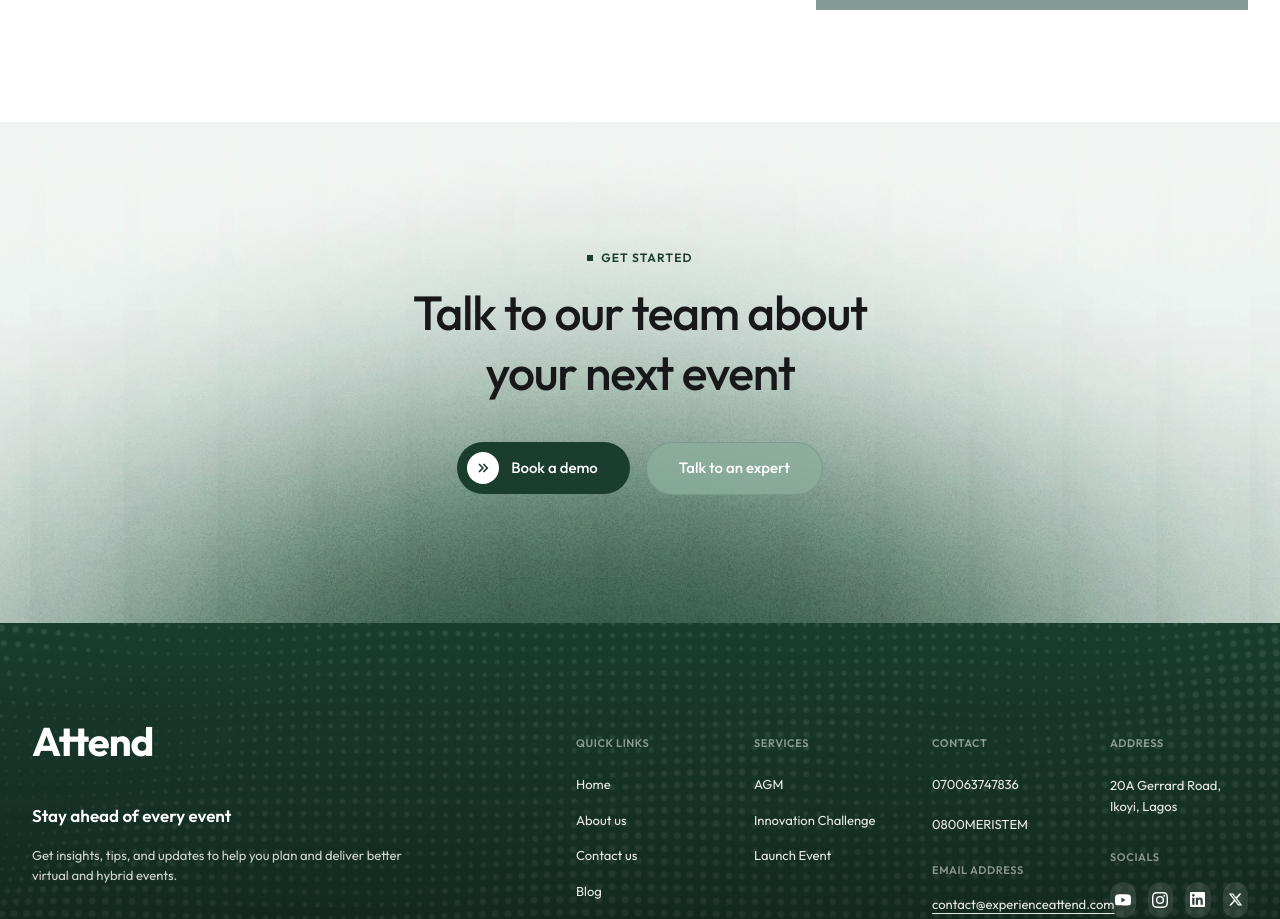
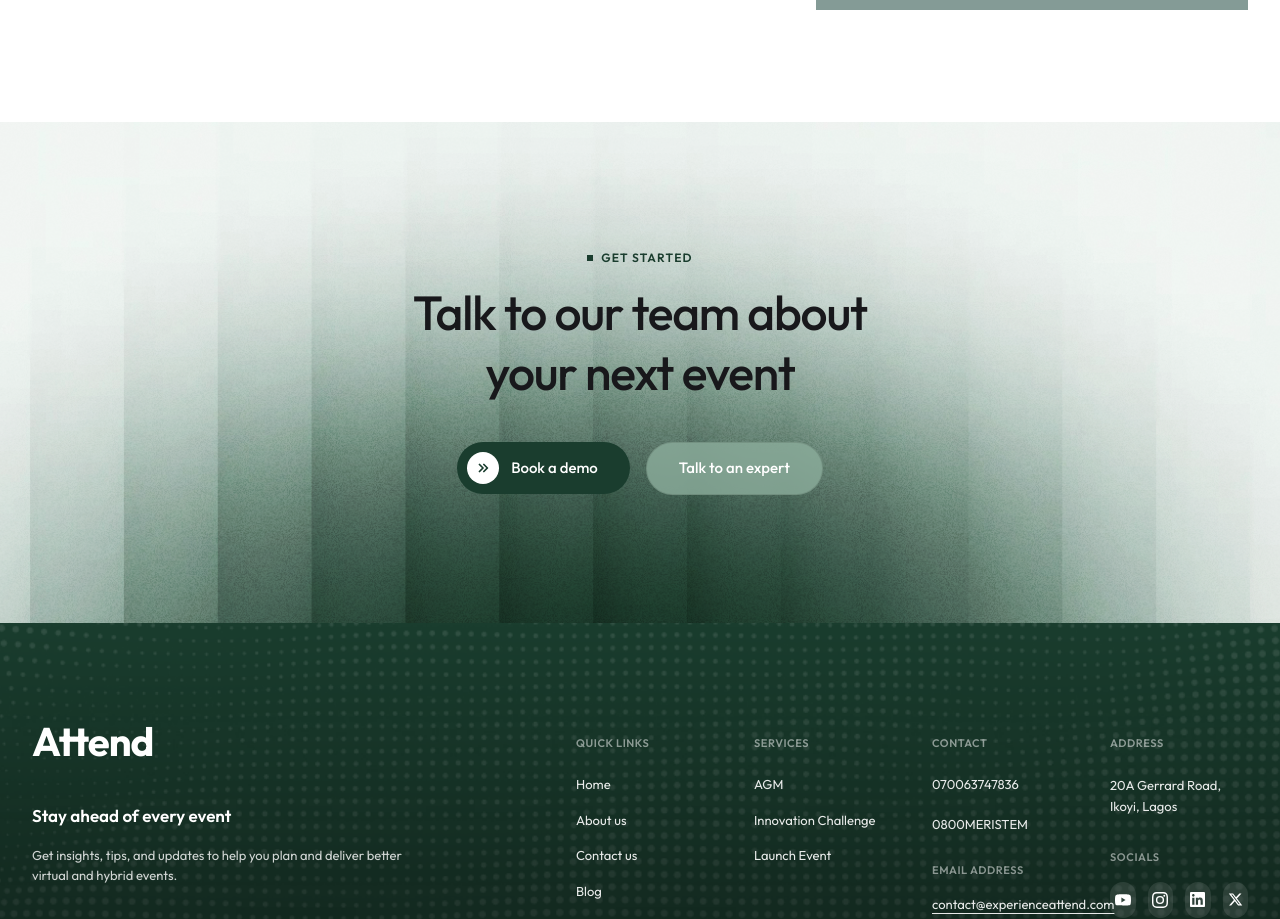
Before and after one commit to Ericallibalogun/ATTEND, a Next.js app: page / in a window 1280 px wide. Shown: the part 2580-3499 px from the top of the page. Built offline with nearby package versions, Linux system fonts and the light colour scheme; no server answers.

Commit message:
Use new Frame 1321325422 rectangle image with repeat-x and center alignment plus Ellipse 169 and Noise

```diff
--- a/src/components/layout/footer-cta.tsx
+++ b/src/components/layout/footer-cta.tsx
@@ -7,7 +7,7 @@ export function FooterCta() {
       {/* Base Background Color */}
       <div className="absolute inset-0 bg-[#f8fbf9]" />
 
-      {/* Centered Green Glow (Ellipse 169) for symmetrical glow */}
+      {/* Green Glow (Ellipse 169) */}
       <div className="absolute inset-0 z-0">
         <Image
           src="/Ellipse 169.webp"
@@ -18,11 +18,11 @@ export function FooterCta() {
         />
       </div>
 
-      {/* Perfectly Symmetrical Vertical Bars (Rectangle 229 tiled evenly) */}
+      {/* New Rectangle Image (Frame 1321325422.webp) Centered & Tiled */}
       <div
-        className="absolute inset-0 z-0 opacity-100 mix-blend-multiply"
+        className="absolute inset-0 z-0 mix-blend-multiply opacity-100"
         style={{
-          backgroundImage: 'url("/Rectangle 229.webp")',
+          backgroundImage: 'url("/Frame 1321325422.webp")',
           backgroundRepeat: 'repeat-x',
           backgroundSize: 'auto 100%',
           backgroundPosition: 'center bottom',
```
